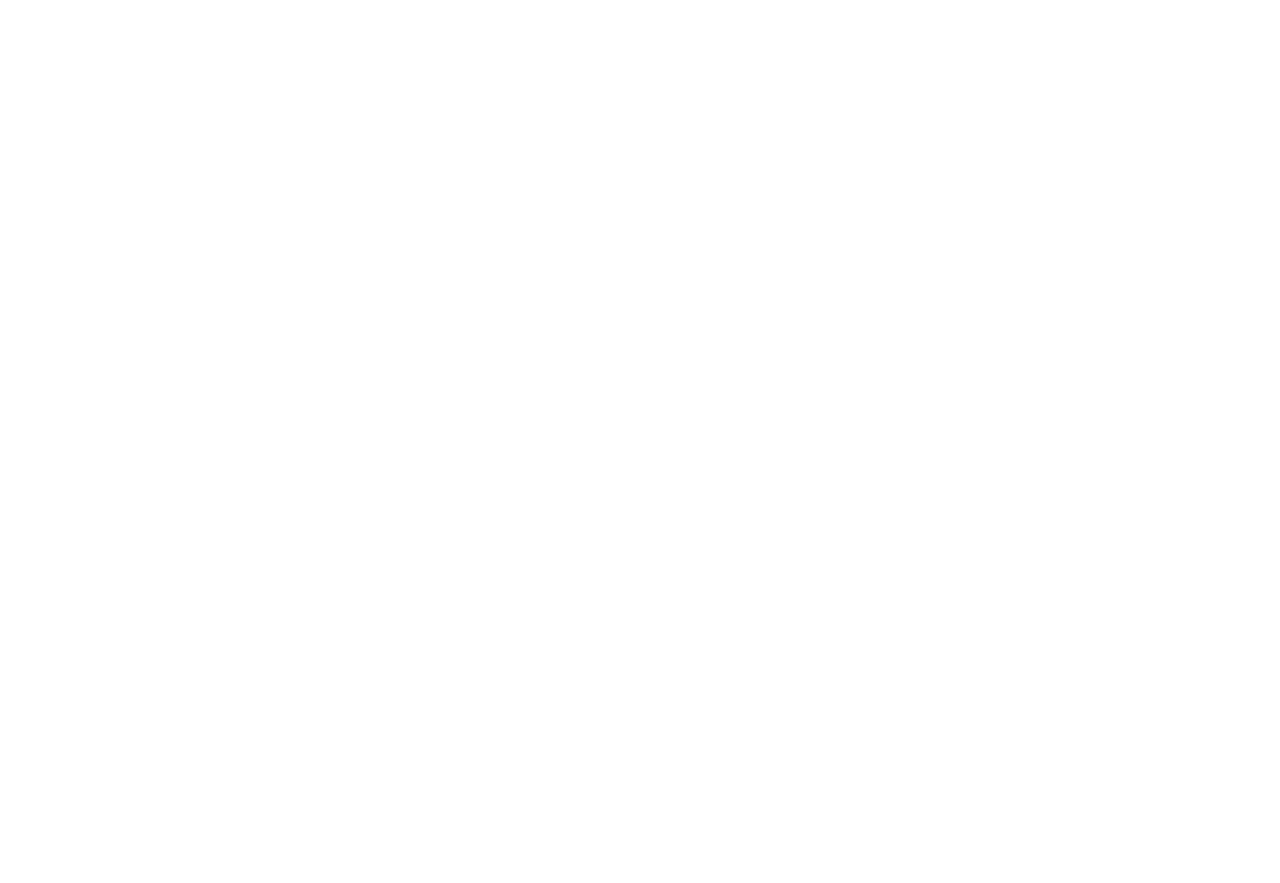
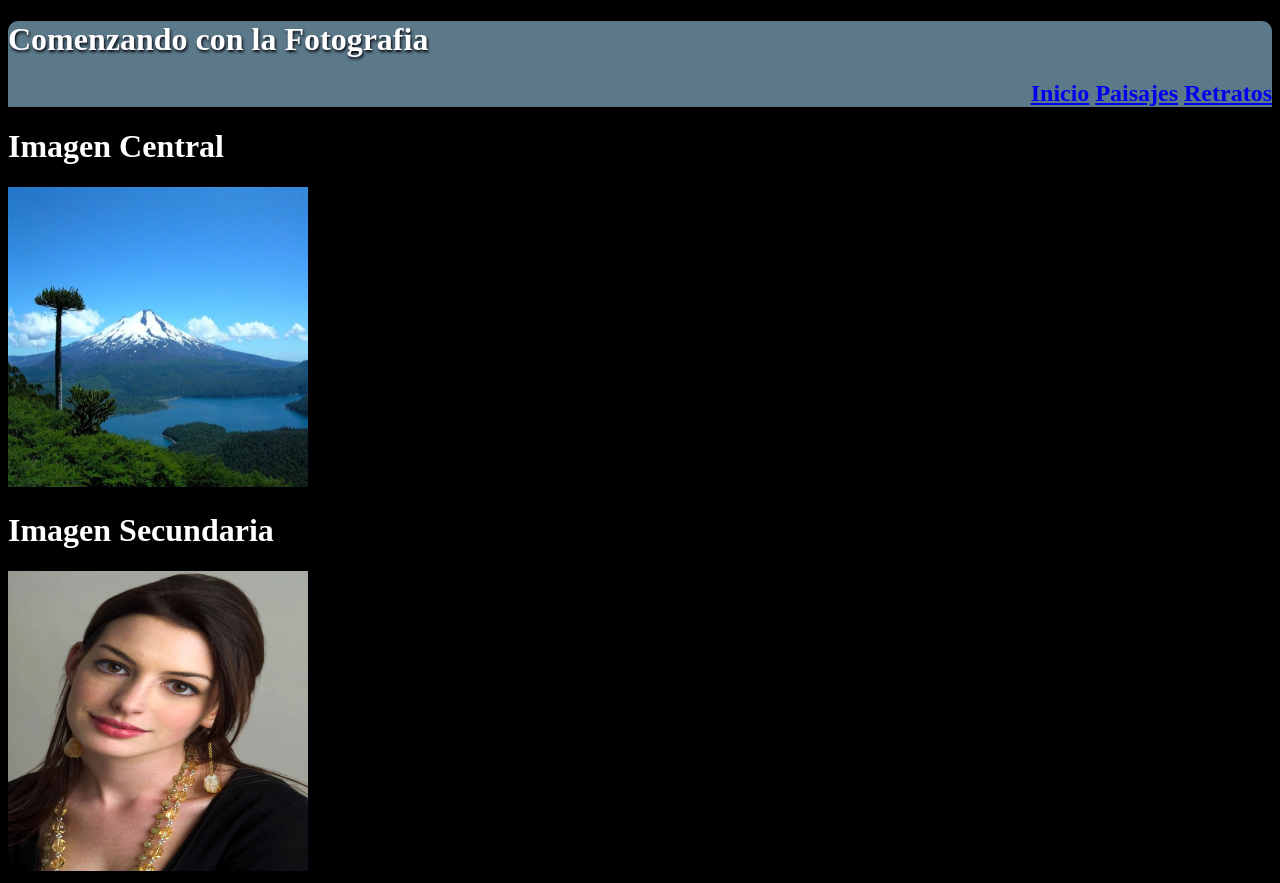
Before and after one commit to jano87/CSS_y_Dise-o_Web_Responsive, a plain HTML site: page index.html in a window 1280 px wide. Before the commit the page ends 800 px from the top, so only its background shows below. Drawn offline with Linux system fonts and the light colour scheme.

Commit message:
Se suman imagenes index

```diff
--- /dev/null
+++ b/css/estilos.css
@@ -0,0 +1,32 @@
+body{
+	background-color: black;
+}
+h1{
+	color:white;
+}
+header{
+	background-color: #5b7989;
+	border-top-right-radius: 10px;
+	border-top-left-radius: 10px;
+}
+header h1{
+	color:white;
+	text-align: left;
+	text-shadow: 1px 2px 3px #02010a;
+}
+header h2{
+	text-align: right;
+}
+img
+{
+	box-shadow: 1px 2px 3px #02010a;
+}
+#centrada{
+	background-color: #82c3a6;
+}
+#secundaria{
+	background-color: #d5c75f;
+}
+footer{
+	background-color: #C6d5c5;
+}
--- a/index.html
+++ b/index.html
@@ -1,9 +1,27 @@
 <!DOCTYPE html>
 <html>
 <head>
+	<meta charset="utf-8">
+	<meta name="viewport" content="width=device-width, user-scalable=no">
 	<title>Comenzando con la fotografia</title>
+	<link rel="stylesheet" type="text/css" href="css/estilos.css">
 </head>
 <body>
+	<header>
+		<h1>Comenzando con la Fotografia</h1>
+		<h2>
+			<a href="index.html">Inicio</a>
+			<a href="paisajes.html">Paisajes</a>
+			<a href="retratos.html">Retratos</a>
+		</h2>
 
+	</header>
+	<section class="centrada"></section>
+	<h1>Imagen Central</h1>
+	<img src="imagenes/paisaje.jpg" width="300px" height="300px">
+	<section class="secundaria"></section>
+	<h1>Imagen Secundaria</h1>
+	<img src="imagenes/retrato.jpg" width="300px" height="300px">
+	<footer></footer>
 </body>
 </html>
```
Also changed, not shown: paisajes.html (+7 -2 lines), retratos.html (+7 -2 lines).
